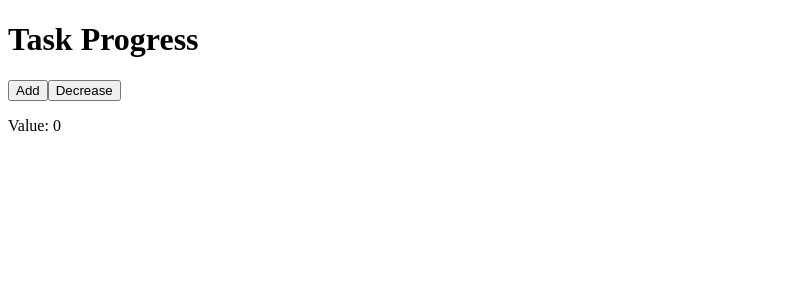
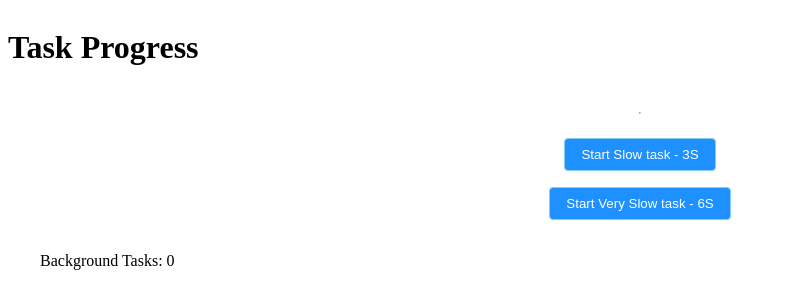
Before and after one commit to RafaZeero/task-progress-rxjs, an Angular app: page / in a window 1280 px wide. Shown: the top 308 px of the page, without its empty margins (0-786 px from the left). Built offline with nearby package versions, Linux system fonts and the light colour scheme.

Commit message:
feat: create fn to emit observable & subscribe

```diff
--- a/src/app/app.component.html
+++ b/src/app/app.component.html
@@ -1,4 +1,9 @@
 <h1>Task Progress</h1>
-<button>Add</button>
-<button>Decrease</button>
-<p>Value: {{ currentLoadCount | async }}</p>
+
+<hr />
+
+<button (click)="doWork()">Start Slow task - 3S</button>
+<button (click)="doLongWork()">Start Very Slow task - 6S</button>
+
+<p>Background Tasks: {{ currentLoadCount | async }}</p>
+<!-- <p>Background Tasks: {{ tasksNum }}</p> -->
--- a/src/app/app.component.scss
+++ b/src/app/app.component.scss
@@ -0,0 +1,20 @@
+:host {
+  display: flex;
+  flex-direction: column;
+  row-gap: 16px;
+}
+
+button {
+  margin-inline: auto;
+  width: fit-content;
+  background-color: dodgerblue;
+  color: white;
+  border: 1px solid skyblue;
+  border-radius: 4px;
+  padding: 8px 16px;
+}
+
+p {
+  width: fit-content;
+  padding-inline-start: 32px;
+}
--- a/src/app/app.component.ts
+++ b/src/app/app.component.ts
@@ -1,6 +1,7 @@
-import { Component } from '@angular/core';
+import { Component, OnInit } from '@angular/core';
 import {
   distinctUntilChanged,
+  finalize,
   map,
   merge,
   Observable,
@@ -8,6 +9,11 @@ import {
   scan,
   shareReplay,
   startWith,
+  Subject,
+  switchMap,
+  takeUntil,
+  tap,
+  timer,
 } from 'rxjs';
 
 @Component({
@@ -15,7 +21,7 @@ import {
   templateUrl: './app.component.html',
   styleUrls: ['./app.component.scss'],
 })
-export class AppComponent {
+export class AppComponent implements OnInit {
   public title = 'task-progress-rxjs';
 
   /**
@@ -25,9 +31,9 @@ export class AppComponent {
    */
 
   public startingValue = 0;
-  public taskStarts = new Observable();
-  public taskCompletions = new Observable();
-  public showSpinner = new Observable();
+  public taskStarts = new Subject();
+  public taskCompletions = new Subject();
+  public showSpinner = new Observable<boolean>();
 
   public loadUp = this.taskStarts.pipe(map(() => 1));
   public loadDown = this.taskCompletions.pipe(map(() => -1));
@@ -57,6 +63,7 @@ export class AppComponent {
    */
 
   // xxxxxxxxxxxxxxxxxxxxxxxxxxxxxxxxxxxxxxxxxxxxxxxxxxxxxxxxxxxxxxxxxxxxx //
+
   /* When does the loader hides? -> When does the async tasks goes to 0 */
   public shouldHideSpinner = this.currentLoadCount.pipe(
     map((count) => count === 0)
@@ -66,4 +73,56 @@ export class AppComponent {
     pairwise(),
     map(([prevCount, currCount]) => prevCount === 0 && currCount === 1)
   );
+
+  // xxxxxxxxxxxxxxxxxxxxxxxxxxxxxxxxxxxxxxxxxxxxxxxxxxxxxxxxxxxxxxxxxxxxx //
+
+  /**
+   * When spinners needs to show
+   * -> show the spinner until it's time to hide it
+   */
+
+  public spinner = this.shouldShowSpinner.pipe(
+    switchMap(() => this.showSpinner.pipe(takeUntil(this.shouldHideSpinner)))
+  );
+
+  public ngOnInit() {
+    this.spinner.subscribe((x) => console.log(x));
+  }
+
+  public newTaskStarted(val: any) {
+    this.taskStarts.next(val);
+  }
+
+  public existingTaskCompleted(val: any) {
+    this.taskCompletions.next(val);
+  }
+
+  public add() {
+    this.newTaskStarted(0);
+    // this.loadVariation.subscribe((x) => console.log('loadVariation', x));
+    // this.loadUp.subscribe((x) => console.log('loadUp', x));
+    // this.loadDown.subscribe((x) => console.log('loadDown', x));
+    this.currentLoadCount.subscribe((x) => console.log('currentLoadCount', x));
+  }
+  public decrease() {
+    this.existingTaskCompleted(0);
+  }
+
+  public slowObservable$ = timer(3000);
+  public verySlowObservable$ = timer(6000);
+  public tasksNum = 0;
+
+  public doWork() {
+    this.newTaskStarted(0);
+    this.slowObservable$
+      .pipe(finalize(() => this.existingTaskCompleted(0)))
+      .subscribe();
+  }
+
+  public doLongWork() {
+    this.newTaskStarted(0);
+    this.verySlowObservable$
+      .pipe(finalize(() => this.existingTaskCompleted(0)))
+      .subscribe();
+  }
 }
```
